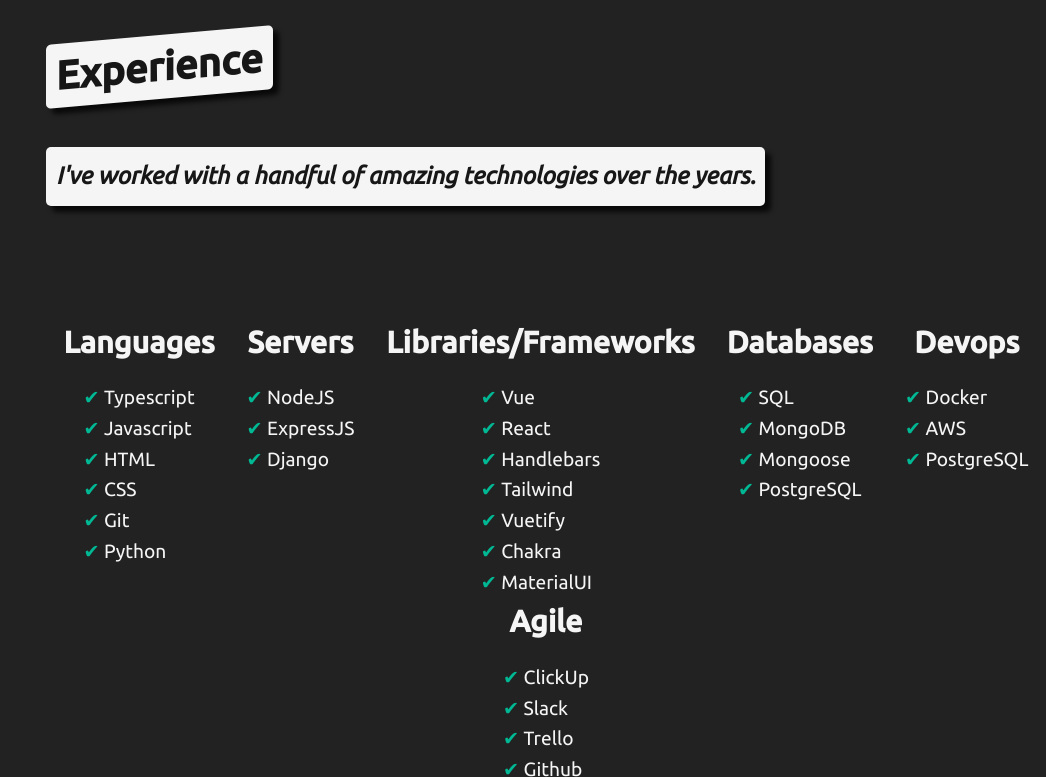
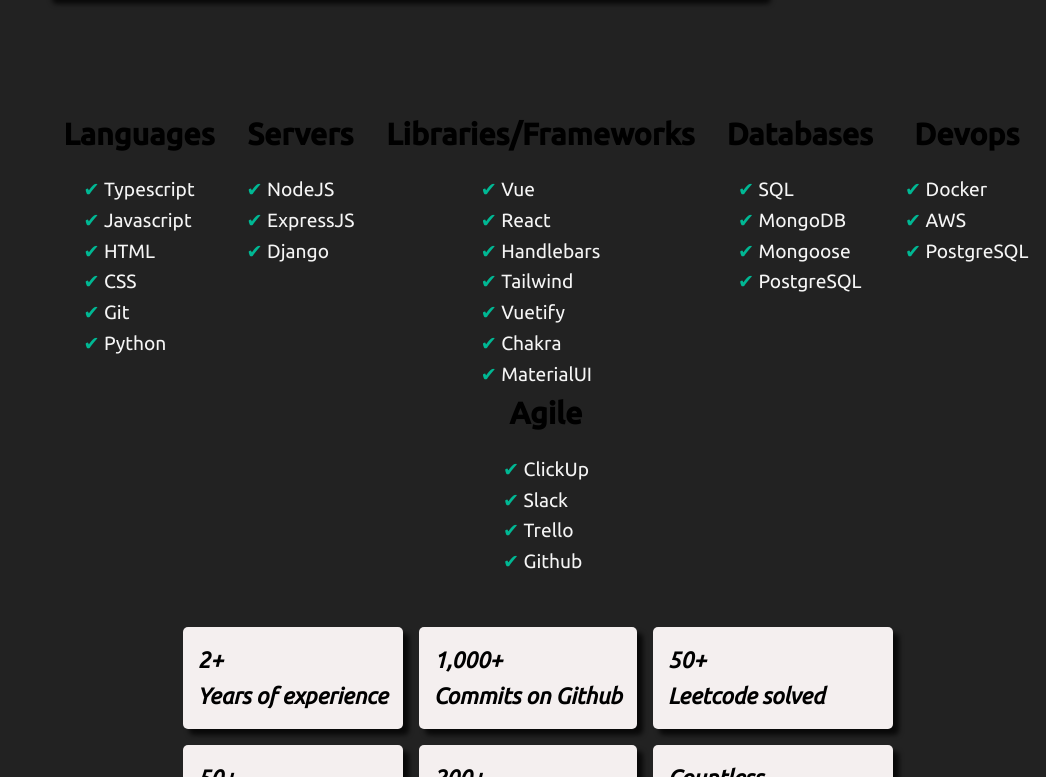
Before and after one commit to clew-bot/site, a Vue app: page / in a window 1280 px wide. Shown: the part 1823-2600 px from the top of the page, without its empty margins (234-1280 px from the left). Built offline with nearby package versions, Linux system fonts and the light colour scheme.

Commit message:
adding in theming for other components

```diff
--- a/src/assets/stylesheets/blue.css
+++ b/src/assets/stylesheets/blue.css
@@ -1,5 +1,6 @@
 :root {
   --blue-color: #4e647b;
+  --blue-color-second: rgb(118, 182, 227);
 }
 
 #app {
@@ -7,6 +8,23 @@
     margin: 0 auto;
     font-weight: normal;
     font-family: 'Ubuntu', sans-serif;
+  }
+
+
+  .blueexpTitle {
+    color: var(--blue-color-second);
+  }
+
+  .blueproj-title {
+    font-size: 2rem;
+    font-weight: 600;
+    margin-top: 1rem;
+    margin-bottom: .7rem;
+    color: var(--blue-color-second);
+  }
+
+  .bluefirst-header {
+    color: var(--blue-color);
   }
 
 
--- a/src/assets/stylesheets/green.css
+++ b/src/assets/stylesheets/green.css
@@ -1,5 +1,6 @@
 :root {
   --green-color: #386633;
+  --green-color-second: #5faf67;
 }
 
 #app {
@@ -7,6 +8,22 @@
     margin: 0 auto;
     font-weight: normal;
     font-family: 'Ubuntu', sans-serif;
+  }
+
+  .greenexpTitle {
+    color: var(--green-color-second);
+  }
+
+  .greenproj-title {
+    font-size: 2rem;
+    font-weight: 600;
+    margin-top: 1rem;
+    margin-bottom: .7rem;
+    color: var(--green-color-second);
+  }
+
+  .greenfirst-header {
+    color: var(--green-color);
   }
 
 
--- a/src/assets/stylesheets/red.css
+++ b/src/assets/stylesheets/red.css
@@ -1,12 +1,29 @@
 :root {
 --red-color: #c2324a;
 --white-color: rgb(223, 222, 222);
+--red-color-second: #e75268;
 }
 #app {
     margin: 0 auto;
     background: rgb(202, 23, 23);
     font-weight: normal;
     font-family: 'Ubuntu', sans-serif;
+  }
+
+  .redexpTitle {
+    color: var(--red-color-second);
+  }
+
+  .redproj-title {
+    font-size: 2rem;
+    font-weight: 600;
+    margin-top: 1rem;
+    margin-bottom: .7rem;
+    color: var(--red-color-second);
+  }
+
+  .redfirst-header {
+    color: var(--red-color);
   }
 
   .redblock {
--- a/src/components/ExpCard.vue
+++ b/src/components/ExpCard.vue
@@ -3,6 +3,8 @@
 import altitude from "@/assets/proj/altitude.png"
 import socially from "@/assets/proj/socially.png"
 import visu from "@/assets/proj/visu.png"
+import { useCounterStore, useThemeStore } from "../stores/themeStore";
+const themeStore = useThemeStore();
 </script>
 <template>
   <div>
@@ -15,27 +17,28 @@
       <div class="proj-container">
         <div class="proj-bg">
           <img :src="altitude" alt="word scrambling game" class="proj-image">
-          <h1 class="proj-title">altitude</h1>
+          <h1 :class="themeStore.theme+'proj-title'">altitude</h1>
           <p class="proj-desc">Custom Social Media site I wrote using Vue/Vuex and Express. Uses MongoDB and AWS for storage. Vuetify for theming and custom CSS. Add friends, make your custom profile, find friends, like users and more.</p>
           <p class="made-with">Made with Vue</p>
         </div>
         <div class="proj-bg">
           <img :src="socially" alt="word scrambling game" class="proj-image">
-          <h1 class="proj-title">socially</h1>
+          <h1 :class="themeStore.theme+'proj-title'">socially</h1>
           <p class="proj-desc">Custom Social Media site using React/Redux Toolkit and Express. Uses MongoDB for storage. Create a profile and talk to users in the global chat!</p>
           <p class="made-with">Made with React</p>
 
         </div>
         <div class="proj-bg">
           <img :src="wordScrambler" alt="word scrambling game" class="proj-image">
-          <h1 class="proj-title">word scrambler</h1>
+          <h1 :class="themeStore.theme+'proj-title'">word scrambler</h1>
           <p class="proj-desc">Fun word scrambling game users can play up to 10 points. Guess the words in order and try to type it out. Yellow spaces are meant for spaces.</p>
           <p class="made-with">Made with Vue</p>
         </div>
         <div class="proj-bg">
           <img :src="visu" alt="word scrambling game" class="proj-image">
-          <h1 class="proj-title">visualizer</h1>
+          <h1 :class="themeStore.theme+'proj-title'">visualizer</h1>
           <p class="proj-desc">Visualize the sound of your music! Input any song and watch your audio move. Made with the AudioContext API and Canvas API.</p>
+          <p class="made-with">Made with Javascript</p>
         </div>
       </div>
       <div class="seeMore">
--- a/src/components/SideBar.vue
+++ b/src/components/SideBar.vue
@@ -41,6 +41,8 @@
 
     <header :class="themeStore.theme+'wrapper'">
         <nav class="mobile">
+          <div></div>
+
           <div class="links-container">
           <div class="link" v-for="links in navLinks" :key="links.name">
             <a :href="links.path" class="target"><p>{{ links.name }}</p></a>
--- a/src/components/Technologies.vue
+++ b/src/components/Technologies.vue
@@ -1,5 +1,6 @@
 <script setup lang="ts">
-
+import { useCounterStore, useThemeStore } from "../stores/themeStore";
+const themeStore = useThemeStore();
 
 
     </script>
@@ -13,7 +14,7 @@
   </div>
     <div class="icon-container">
       <div class="col">
-        <h2>Languages</h2>
+        <h2 :class="themeStore.theme+'expTitle'">Languages</h2>
         <div class="list-container">
         <p><span class="check">✔</span> Typescript</p>
         <p><span class="check">✔</span> Javascript</p>
@@ -25,7 +26,7 @@
 
       </div>
       <div class="col">
-        <h2>Servers</h2>
+        <h2 :class="themeStore.theme+'expTitle'">Servers</h2>
       <div class="list-container">
         <p><span class="check">✔</span> NodeJS</p>
         <p><span class="check">✔</span> ExpressJS</p>
@@ -33,7 +34,7 @@
       </div>
       </div>
       <div class="col">
-        <h2>Libraries/Frameworks</h2>
+        <h2 :class="themeStore.theme+'expTitle'">Libraries/Frameworks</h2>
         <div class="list-container">
         <p><span class="check">✔</span> Vue</p>
         <p><span class="check">✔</span> React</p>
@@ -46,7 +47,7 @@
 
       </div>
       <div class="col">
-        <h2>Databases</h2>
+        <h2 :class="themeStore.theme+'expTitle'">Databases</h2>
         <div class="list-container">
         <p><span class="check">✔</span> SQL</p>
         <p><span class="check">✔</span> MongoDB</p>
@@ -55,7 +56,7 @@
       </div>
       </div>
       <div class="col">
-        <h2>Devops</h2>
+        <h2 :class="themeStore.theme+'expTitle'">Devops</h2>
         <div class="list-container">
         <p><span class="check">✔</span> Docker</p>
         <p><span class="check">✔</span> AWS</p>
@@ -63,7 +64,7 @@
       </div>
       </div>
       <div class="col">
-        <h2>Agile</h2>
+        <h2 :class="themeStore.theme+'expTitle'">Agile</h2>
         <div class="list-container">
         <p><span class="check">✔</span> ClickUp</p>
         <p><span class="check">✔</span> Slack</p>
@@ -77,32 +78,32 @@
     <div class="exp-container">
       <div class="flex-cont">
         <div class="years-bg">
-          <h2 class="first-header"><i>2+</i></h2>
+          <h2 :class="themeStore.theme+'first-header'"><i>2+</i></h2>
           <h2><i>Years of experience</i></h2>
         </div>
         <div class="years-bg">
-          <h2 class="first-header"><i>50+</i></h2>
+          <h2 :class="themeStore.theme+'first-header'"><i>50+</i></h2>
           <h2><i>Projects completed</i></h2>
         </div>
       </div>
 
       <div class="flex-cont">
         <div class="years-bg">
-          <h2 class="first-header"><i>1,000+</i></h2>
+          <h2 :class="themeStore.theme+'first-header'"><i>1,000+</i></h2>
           <h2><i>Commits on Github</i></h2>
         </div>
         <div class="years-bg">
-          <h2 class="first-header"><i>200+</i></h2>
+          <h2 :class="themeStore.theme+'first-header'"><i>200+</i></h2>
           <h2><i>Hours on Udemy</i></h2>
         </div>
       </div>
       <div class="flex-cont">
         <div class="years-bg">
-          <h2 class="first-header"><i>50+</i></h2>
+          <h2 :class="themeStore.theme+'first-header'"><i>50+</i></h2>
           <h2><i>Leetcode solved</i></h2>
         </div>
         <div class="years-bg">
-          <h2 class="first-header"><i>Countless</i></h2>
+          <h2 :class="themeStore.theme+'first-header'"><i>Countless</i></h2>
           <h2><i>Javascript executions</i></h2>
         </div>
       </div>
@@ -147,7 +148,7 @@
   }
 
   .years-bg {
-    background: #f5f5f5;
+    background: #f4efef;
     border-radius: 5px;
     padding: 15px;
     box-shadow: 6px 6px 5px 0px rgba(0,0,0,0.75);
@@ -192,7 +193,7 @@
   .col > h2 {
     font-size: 1.9rem;
     margin-bottom: 1rem;
-    color: #f5f5f5;
+    /* color: #f5f5f5; */
     font-weight: 800;
   }
 
--- a/src/components/WelcomeCard.vue
+++ b/src/components/WelcomeCard.vue
@@ -230,7 +230,7 @@
 
 
 .hello-wrapper {
-    padding-top: 13rem;
+    /* padding-top: 13rem; */
     display: flex;
     justify-content: space-evenly;
     align-items: center;
--- a/src/views/ProfileStart.vue
+++ b/src/views/ProfileStart.vue
@@ -60,7 +60,7 @@
   @media screen and (max-width: 768px) {
 
     main {
-      padding: 1rem;
+      /* padding: 1rem; */
     }
 
     .quote {
```
